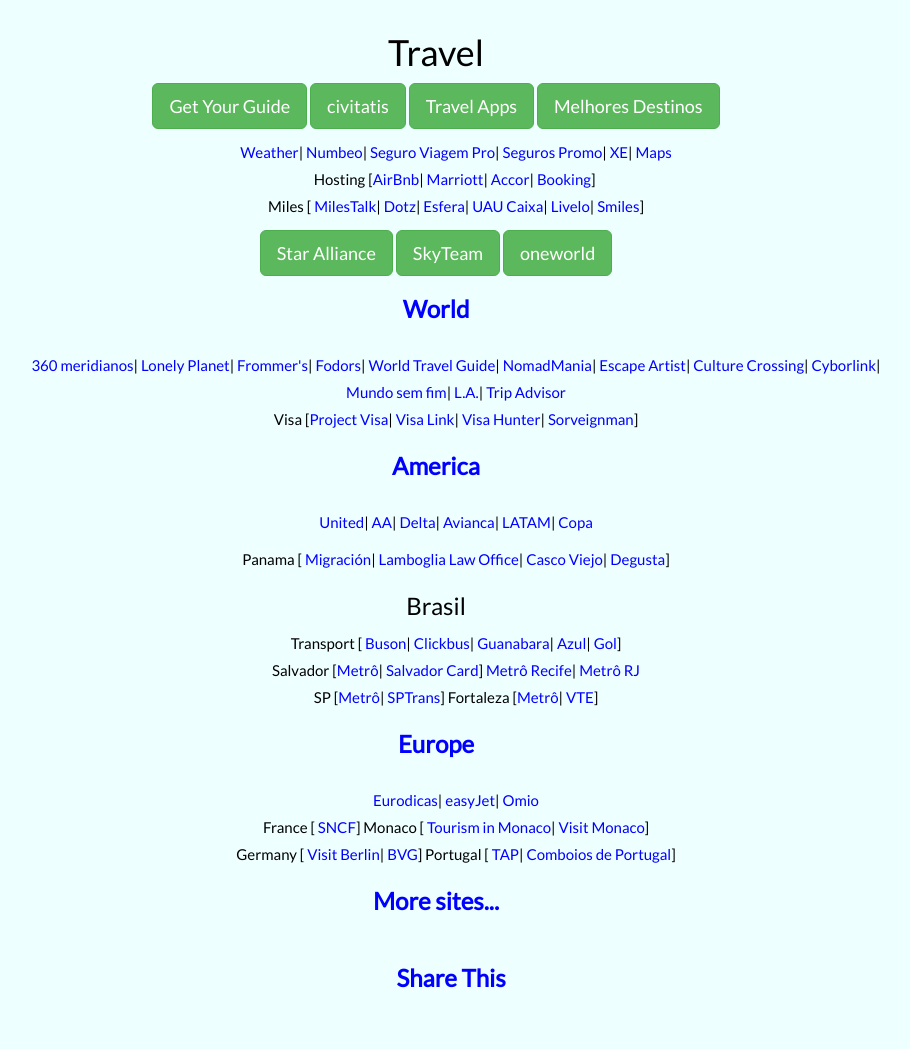
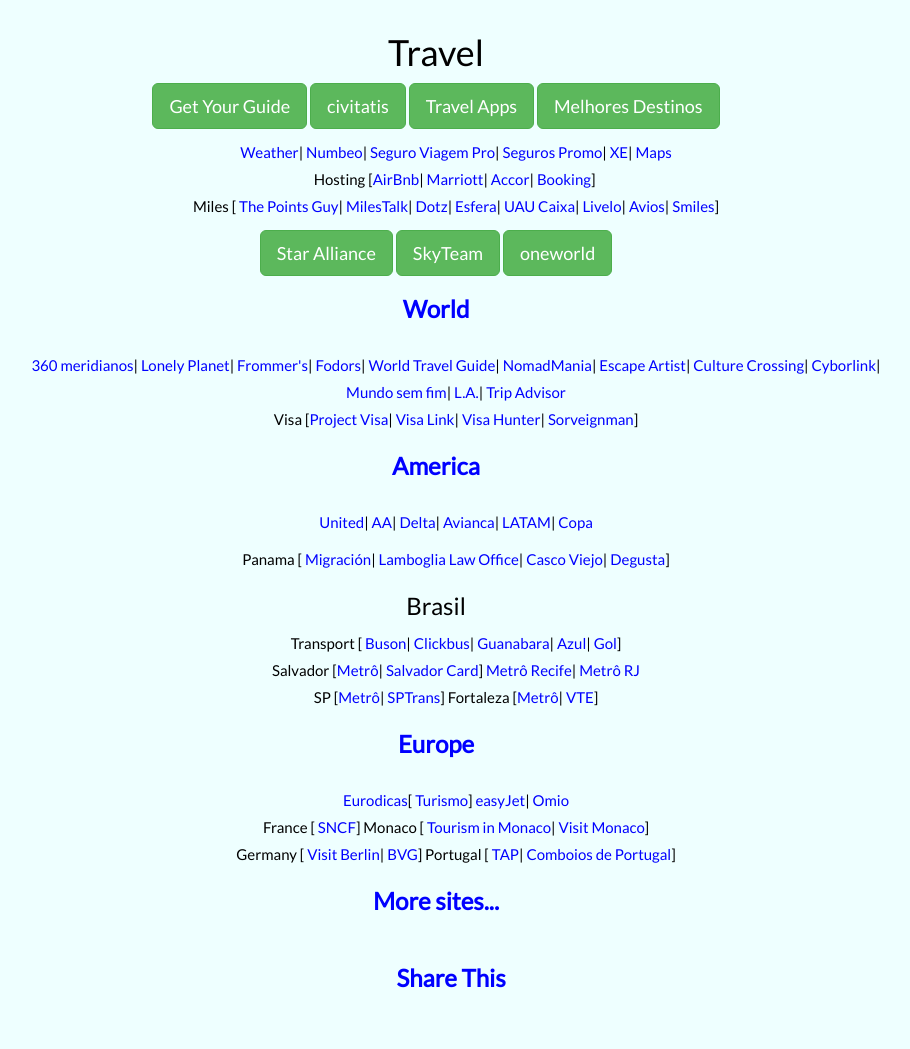
Before and after one commit to sp35000/emma, a PHP site: page /finn/index.php in a window 1280 px wide. Shown: the part 191-1240 px from the top of the page, without its empty margins (189-1099 px from the left). Run offline with PHP 8.4, Linux system fonts and the light colour scheme.

Commit message:
feat: Elle, Finn, Rommie updated

```diff
--- a/finn/index.php
+++ b/finn/index.php
@@ -33,11 +33,13 @@ include("../include/menusup.php");
     <li><a href="https://www.booking.com" target="_blank">Booking</a>]&nbsp;</li>
     <br />
     <li>Miles [</li>
+    <li><a href="https://thepointsguy.com/" target="_blank">The Points Guy</a>|</li>
     <li><a href="https://milestalk.com/" target="_blank">MilesTalk</a>|</li>
     <li><a href="https://dotz.com.br/" target="_blank">Dotz</a>|</li>
     <li><a href="https://www.esfera.com.vc/" target="_blank">Esfera</a>|</li>
     <li><a href="https://uaucaixa.com.br" target="_blank">UAU Caixa</a>|</li>
     <li><a href="https://www.livelo.com.br/" target="_blank">Livelo</a>|</li>
+    <li><a href="https://www.avios.com/" target="_blank">Avios</a>| </li>
     <li><a href="https://www.smiles.com.br" target="_blank">Smiles</a>] </li>
     </ul>
     <p>
@@ -107,7 +109,9 @@ include("../include/menusup.php");
 
     <h2>Europe</h2>
     <ul id="hlist">
-    <li><a href="https://www.eurodicas.com.br/" target="_blank">Eurodicas</a>|</li>
+    <li><a href="https://www.eurodicas.com.br/" target="_blank">Eurodicas</a>[</li>
+    <li><a href="https://turismo.eurodicas.com.br/" target="_blank">Turismo</a>]</li>
+
     <li><a href="https://www.easyjet.com/en/" target="_blank">easyJet</a>|</li>
     <li><a href="https://www.omio.com/" target="_blank">Omio</a></li>
     <br/>
--- a/rommie/index.php
+++ b/rommie/index.php
@@ -78,6 +78,7 @@ include("../include/menusup.php");
     <ul id="hlist">
     <li><a href="https://www.melhorescartoes.com.br/c/contas-digitais" target="_blank">Melhores Cartões</a>|</li>
     <li><a href="https://www.portalbrasil.net/" target="_blank">Portal Brasil</a>|</li>
+    <li><a href="https://www.mobills.com.br/blog/" target="_blank">Mobills</a>|</li>
     <li><a href="https://www.investnews.com.br/" target="_blank">InvestNews</a>|</li>
     <li><a href="https://borainvestir.b3.com.br/" target="_blank">B3</a></li>
     <br/>
```
Also changed, not shown: elle/index.php (+10 -9 lines).
